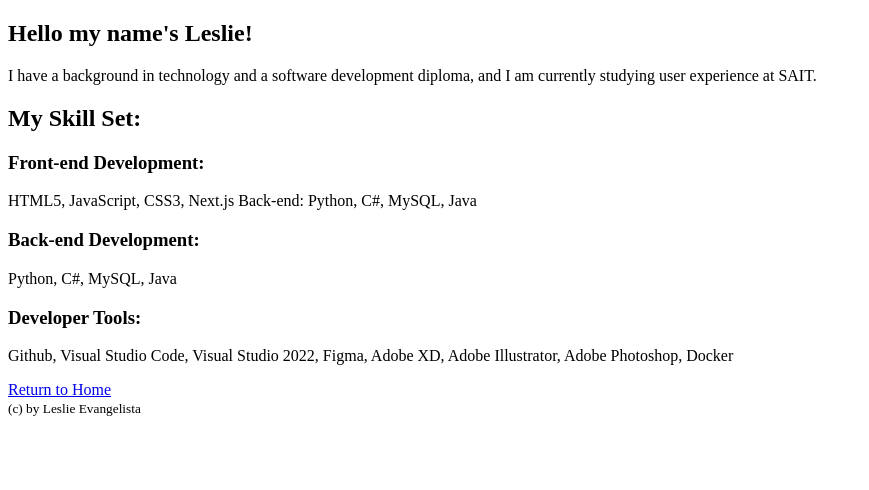
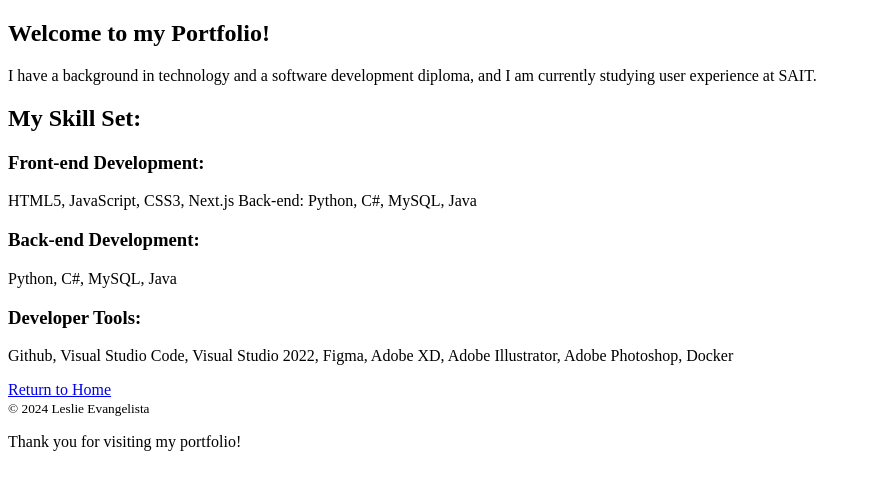
Before and after one commit to Leslie-Evangelista/My-Portfolio, a plain HTML site: page navigation/about/about.html in a window 1280 px wide. Shown: the whole page, without its empty margins (0-869 px from the left). Drawn offline with Linux system fonts and the light colour scheme.

Commit message:
Feat: Add current year, update footer message, and modify heading text using JS
Added the current year at footer beside the copyright. I also added a message in the footer using js. Lastly I used js to update and change my welcoming in the portfolio.

```diff
--- /dev/null
+++ b/global.js
@@ -0,0 +1,22 @@
+
+// Changing the heading text using js
+document.addEventListener("DOMContentLoaded", () => {
+    const heading = document.querySelector("h1");
+    heading.textContent = "Welcome to my Portfolio!";
+});
+
+// Add a message to the footer
+document.addEventListener("DOMContentLoaded", () => {
+    const footer = document.querySelector("footer");
+    const message = document.createElement("p");
+    message.textContent = "Thank you for visiting my portfolio!";
+    footer.appendChild(message);
+});
+
+// Add current year to the footer beside the copyright message
+document.addEventListener("DOMContentLoaded", () => {
+    // Get the current year
+    const currentYear = new Date().getFullYear();
+    // Find the #currentYear element in the footer and update its text content
+    document.getElementById("currentYear").textContent = currentYear;
+});
--- a/navigation/about/about.html
+++ b/navigation/about/about.html
@@ -32,10 +32,12 @@
 
         <!-- Return to Homepage -->
         <a href="../../index.html">Return to Home</a>
+         <!-- Js file-->
+        <script src="../../global.js" defer></script>
     </section>
     <footer>
         <!-- Copy right -->
-        <small>(c) by Leslie Evangelista</small>
+        <small>&copy; <span id="currentYear"></span> Leslie Evangelista</small>
     </footer>
 
 </body>
```
Also changed, not shown: index.html (+3 -2 lines), navigation/projects/Esmeraldus_colombian_coffee_project/Esmeraldus_Colombian_Coffee_Project.html (+3 -1 lines), navigation/projects/project.html (+3 -1 lines), navigation/resume&cv/resume-cv.html (+3 -1 lines), global.css (added), navigation/global.css (deleted).
